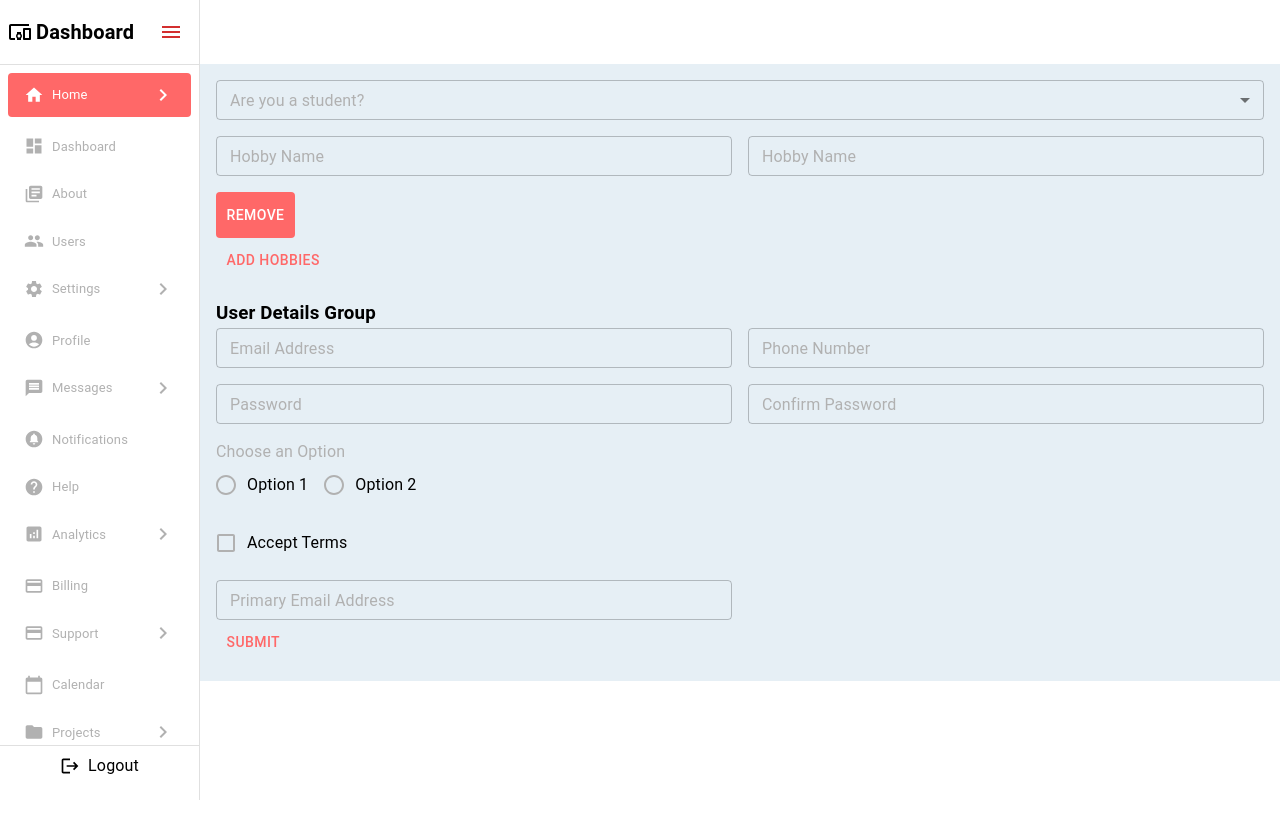
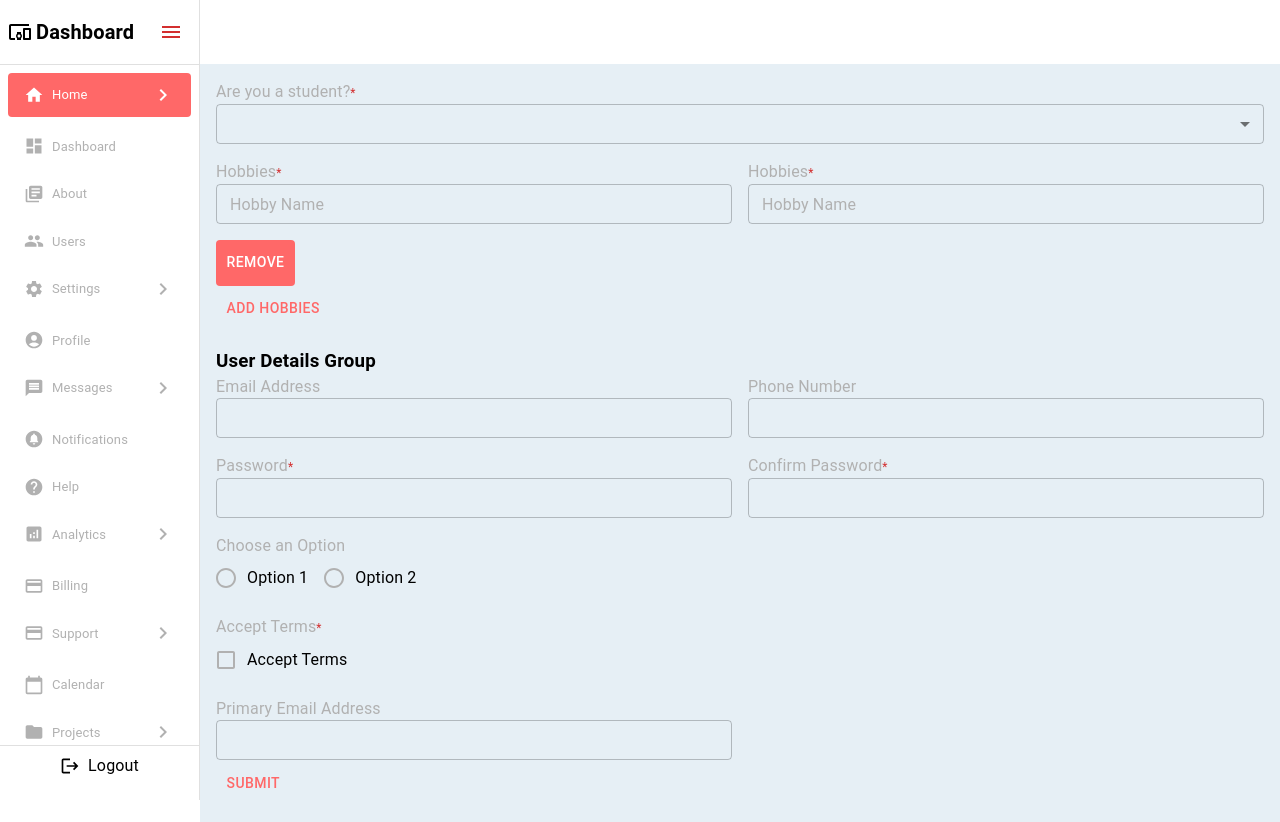
Before and after one commit to UnniKrishnan8088/Components, a React (Vite) app: page /home in a window 1280 px wide. Before the commit the page ends 800 px from the top, so only its background shows below. Built offline with nearby package versions, Linux system fonts and the light colour scheme.

Commit message:
commit new changes

```diff
--- a/package.json
+++ b/package.json
@@ -15,9 +15,11 @@
     "@gsap/react": "^2.1.1",
     "@mui/icons-material": "^5.15.19",
     "@mui/material": "^5.16.7",
+    "@mui/x-date-pickers": "^7.23.1",
     "@tanstack/react-query": "^5.56.2",
     "@toolpad/core": "^0.7.0",
     "axios": "^1.7.7",
+    "dayjs": "^1.11.13",
     "framer-motion": "^11.11.0",
     "react": "^18.2.0",
     "react-dom": "^18.2.0",
--- a/src/components/DynamicForm/components/FieldArrayInput/index.tsx
+++ b/src/components/DynamicForm/components/FieldArrayInput/index.tsx
@@ -1,6 +1,13 @@
 import { memo } from "react";
 import { useFieldArray, Controller, Path, FieldValues } from "react-hook-form";
-import { Grid, TextField, Button } from "@mui/material";
+import {
+  Grid,
+  TextField,
+  Button,
+  FormControl,
+  FormLabel,
+  FormHelperText,
+} from "@mui/material";
 import { InputConfig } from "../../types/dynamicForm.types";
 
 // import InputField, { InputFieldProps } from "./InputField";
@@ -48,15 +55,35 @@ const FieldArrayInput = <T extends FieldValues>({
                 defaultValue={(field as any)[subField.name] || ""}
                 rules={subField.rules}
                 render={({ field, fieldState }) => (
+                  <FormControl
+                    fullWidth
+                    error={Boolean(fieldState.error?.message)}
+                  >
+                    <FormLabel sx={{ flexDirection: "row" }}>
+                      {label}
+                      {subField?.rules?.required && (
+                        <FormHelperText
+                          sx={{ margin: 0, padding: 0 }}
+                          component={"span"}
+                          error
+                        >
+                          *
+                        </FormHelperText>
+                      )}
+                    </FormLabel>
                     <TextField
                       {...field}
                       fullWidth
                       label={subField.label}
                       variant="outlined"
-                    error={!!fieldState.error}
-                    helperText={fieldState.error?.message}
                       size="small"
                     />
+                    {fieldState.error?.message && (
+                      <FormHelperText id="my-helper-text" error>
+                        {fieldState.error?.message}
+                      </FormHelperText>
+                    )}
+                  </FormControl>
                 )}
               />
             </Grid>
--- a/src/components/DynamicForm/components/InputField/index.tsx
+++ b/src/components/DynamicForm/components/InputField/index.tsx
@@ -8,8 +8,11 @@ import {
   FormLabel,
   RadioGroup,
   Radio,
+  FormControl,
+  FormHelperText,
 } from "@mui/material";
 import { Controller, Path, FieldValues } from "react-hook-form";
+import { DatePicker } from "@mui/x-date-pickers/DatePicker";
 
 export type InputFieldProps<T extends FieldValues> = {
   control: any;
@@ -44,6 +47,7 @@ const InputField = <T extends FieldValues>({
     rules={rules}
     render={({ field, fieldState }) => {
       const errorMessage = fieldState.error?.message;
+      let inputElement: React.ReactNode = null;
 
       switch (type) {
         case "text":
@@ -51,29 +55,24 @@ const InputField = <T extends FieldValues>({
         case "email":
         case "number":
         case "phone":
-          return (
+          inputElement = (
             <TextField
               {...field}
               fullWidth
-              label={label}
               variant="outlined"
               multiline={type === "textarea"}
               rows={type === "textarea" ? 4 : 1}
-              error={!!errorMessage}
-              helperText={errorMessage}
               size="small"
             />
-          ) as React.ReactElement;
+          );
+          break;
         case "dropdown":
-          return (
+          inputElement = (
             <TextField
               {...field}
               fullWidth
-              label={label}
               variant="outlined"
               select
-              error={!!errorMessage}
-              helperText={errorMessage}
               size="small"
             >
               {options?.map((option) => (
@@ -82,15 +81,15 @@ const InputField = <T extends FieldValues>({
                 </MenuItem>
               ))}
             </TextField>
-          ) as React.ReactElement;
+          );
+          break;
         case "multiselect":
-          return (
+          inputElement = (
             <Select
               {...field}
               fullWidth
               multiple
               variant="outlined"
-              error={!!errorMessage}
               renderValue={(selected) =>
                 Array.isArray(selected) && selected.length > 0
                   ? selected.join(", ")
@@ -110,47 +109,28 @@ const InputField = <T extends FieldValues>({
                 </MenuItem>
               ))}
             </Select>
-          ) as React.ReactElement;
-        // case "date":
-        //   return (
-        //     <DesktopDatePicker
-        //       {...field}
-        //       label={label}
-        //       inputFormat="MM/dd/yyyy"
-        //       renderInput={(params) => (
-        //         <TextField
-        //           {...params}
-        //           fullWidth
-        //           variant="outlined"
-        //           error={!!errorMessage}
-        //           helperText={errorMessage}
-        //           size="small"
-        //         />
-        //       )}
-        //     />
-        //   );
-
+          );
+          break;
+        case "date":
+          inputElement = (
+            <DatePicker value={field.value} onChange={field.onChange} />
+          );
+          break;
         case "checkbox":
-          return (
+          inputElement = (
             <FormControlLabel
-              control={
-                <Checkbox
-                  {...field}
-                  checked={!!field.value} // Ensure the value is treated as boolean
-                />
-              }
+              control={<Checkbox {...field} checked={!!field.value} />}
               label={label}
             />
           );
-
+          break;
         case "radio":
-          return (
+          inputElement = (
             <>
-              <FormLabel>{label}</FormLabel>
               <RadioGroup
                 {...field}
                 row
-                onChange={(e) => field.onChange(e.target.value)} // Map value to field.onChange
+                onChange={(e) => field.onChange(e.target.value)}
               >
                 {options?.map((option) => (
                   <FormControlLabel
@@ -163,9 +143,33 @@ const InputField = <T extends FieldValues>({
               </RadioGroup>
             </>
           );
+          break;
         default:
-          return null as unknown as React.ReactElement;
+          inputElement = null;
       }
+
+      return (
+        <FormControl fullWidth error={Boolean(errorMessage)}>
+          <FormLabel sx={{ flexDirection: "row" }}>
+            {label}
+            {rules?.required && (
+              <FormHelperText
+                sx={{ margin: 0, padding: 0 }}
+                component={"span"}
+                error
+              >
+                *
+              </FormHelperText>
+            )}
+          </FormLabel>
+          {inputElement}
+          {errorMessage && (
+            <FormHelperText id="my-helper-text" error>
+              {errorMessage}
+            </FormHelperText>
+          )}
+        </FormControl>
+      );
     }}
   />
 );
--- a/src/components/DynamicForm/formInputs.tsx
+++ b/src/components/DynamicForm/formInputs.tsx
@@ -108,6 +108,9 @@ export const formInputs: InputConfig<FormValues>[] = [
     label: "Accept Terms",
     type: "checkbox",
     gridProps: { xs: 12 },
+    rules: {
+      required: "This field is required",
+    },
   },
   {
     name: "reason",
--- a/src/main.tsx
+++ b/src/main.tsx
@@ -2,9 +2,13 @@ import React from "react";
 import ReactDOM from "react-dom/client";
 import App from "./App.tsx";
 import "./index.css";
+import { AdapterDayjs } from "@mui/x-date-pickers/AdapterDayjs";
+import { LocalizationProvider } from "@mui/x-date-pickers/LocalizationProvider";
 
 ReactDOM.createRoot(document.getElementById("root")!).render(
   <React.StrictMode>
-    <App />
+    <LocalizationProvider dateAdapter={AdapterDayjs}>
+      <App />
+    </LocalizationProvider>
   </React.StrictMode>
 );
```
Also changed, not shown: 1 other file (tests, documents, lock files or other folders). Lines whose indentation alone changed are shown as unchanged.
